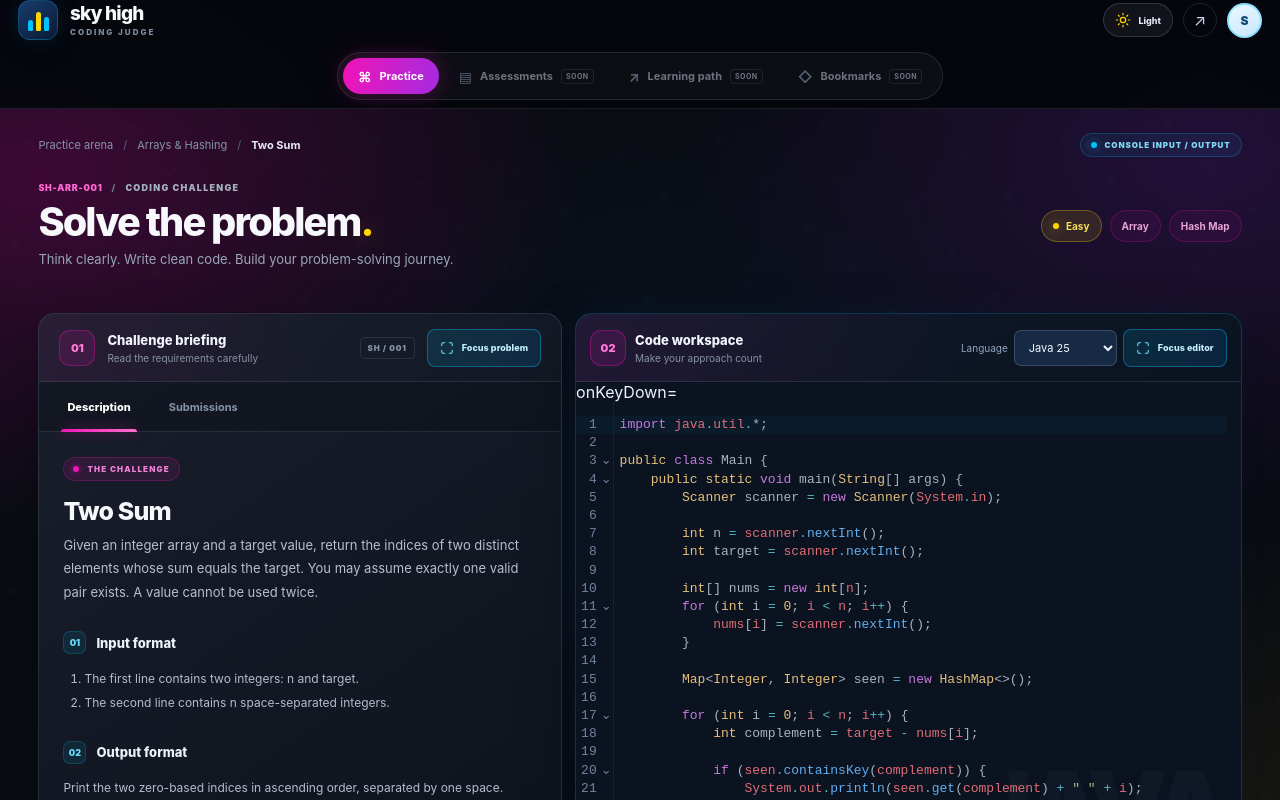
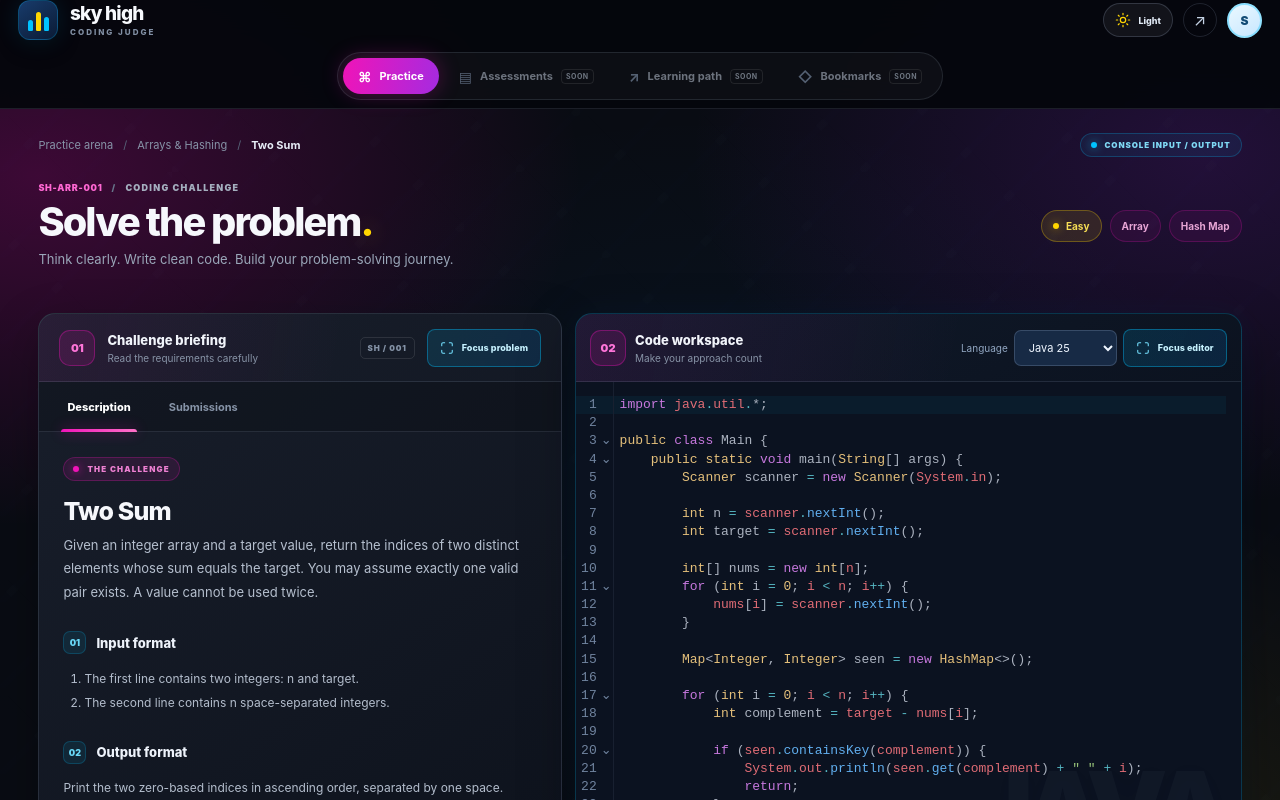
Before and after one commit to sivasreeonline/orbit-engine, a React (Vite) app in the folder apps/web/: page / in a window 1280 px wide. Shown: the top 800 px of the page. Built offline with nearby package versions, Linux system fonts and the light colour scheme.

Commit message:
fix: attach Enter key handler to editor wrapper

```diff
--- a/apps/web/src/components/CodeEditor.tsx
+++ b/apps/web/src/components/CodeEditor.tsx
@@ -95,12 +95,15 @@ export default function CodeEditor({
   }, [language]);
 
   return (
-    <div className="code-editor" aria-label="Source code editor">
+    <div
+      className="code-editor"
+      aria-label="Source code editor"
       onKeyDown={(event) => {
         if (event.key === "Enter" && !event.repeat) {
           setWatermarkAnimationId((current) => current + 1);
         }
       }}
+    >
       <CodeMirror
         value={value}
         height="100%"
```
